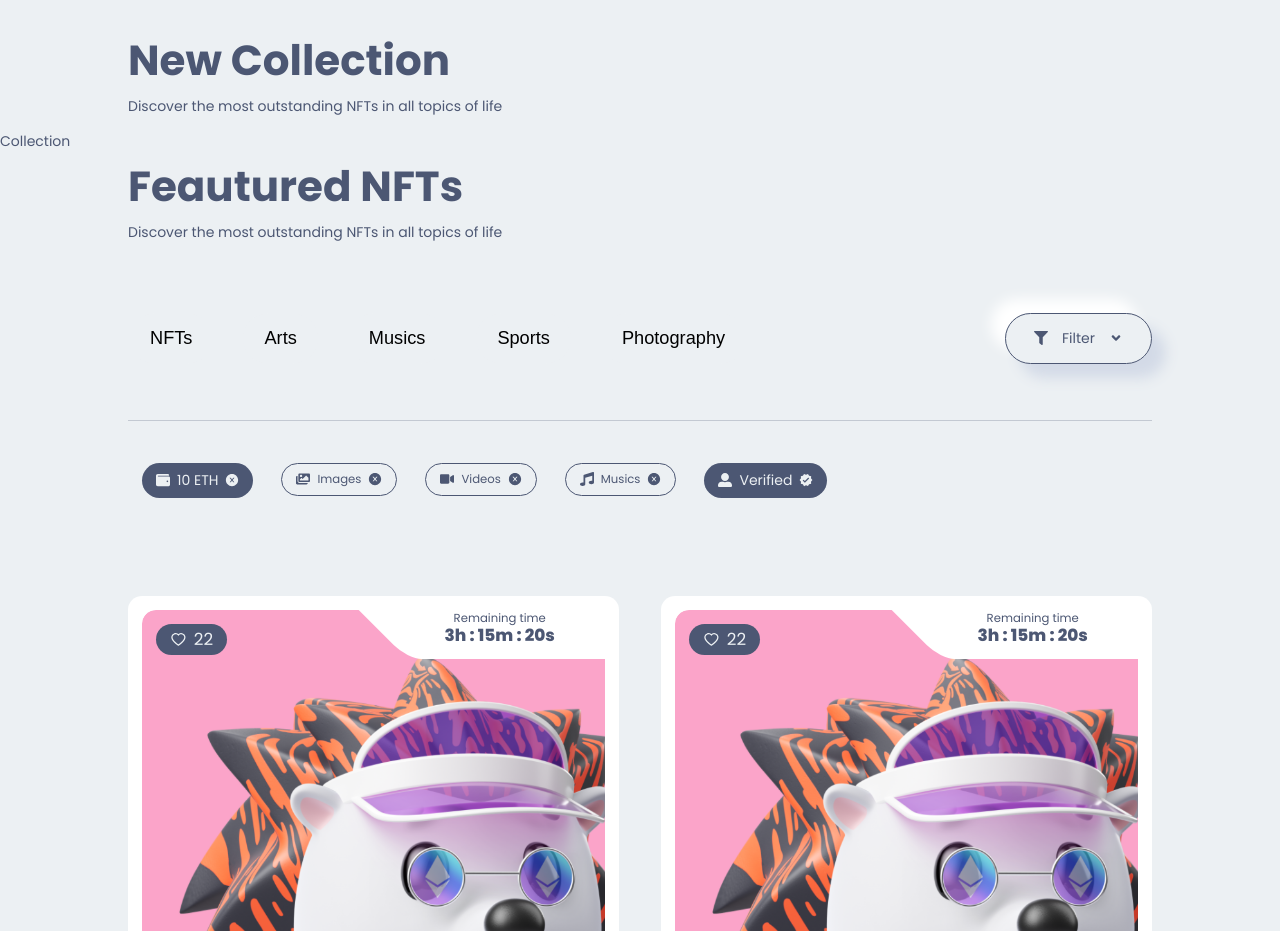
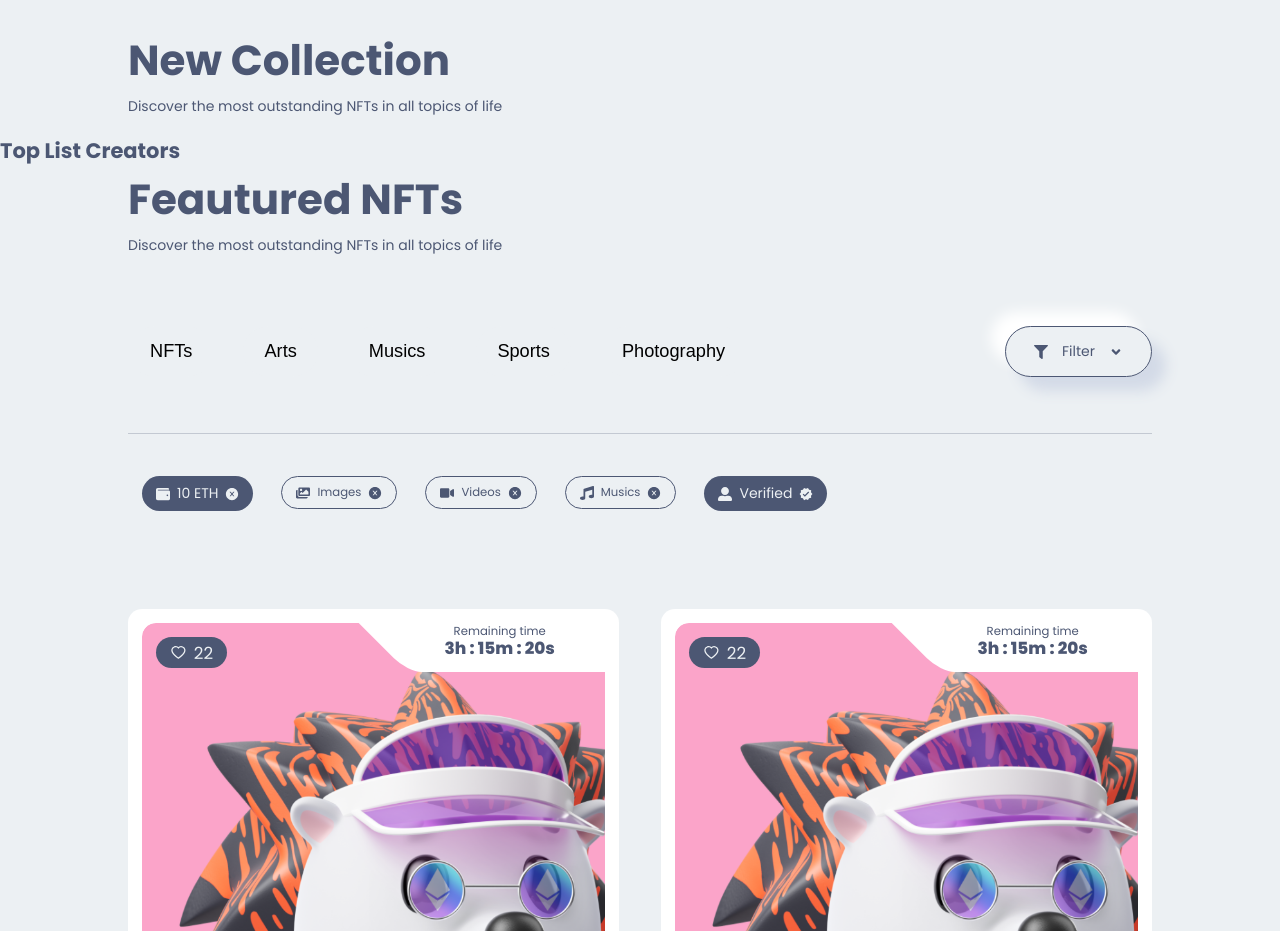
Before and after one commit to Dr-Voltron/nfttemplate, a Next.js app: page / in a window 1280 px wide. Shown: the part 2500-3431 px from the top of the page. Built offline with nearby package versions, Linux system fonts and the light colour scheme.

Commit message:
Update Collection.jsx

```diff
--- a/components/Collection/Collection.jsx
+++ b/components/Collection/Collection.jsx
@@ -8,7 +8,23 @@ import {
 import Style from "./Collection.module.css";
 import DaysComponents from "./DaysComponents/DaysComponents";
 const Collection = () => {
-  return <div>Collection</div>;
+  const [popular, setPopular] = useState(true);
+  const [following, setFollowing] = useState(false);
+  const [news, setNews] = useState(false);
+
+  const CardArray = [1, 2, 3, 4, 5, 6, 7, 8];
+  const followingArray = [1, 2, 3, 4];
+  const newsArray = [1, 2, 3, 4, 5, 6];
+  return (
+    <div className={Style.collection}>
+      <div className={Style.collection_title}>
+        <h2>Top List Creators</h2>
+        <div className={Style.collection_collections}>
+          <div className={Style.collection_collections_btn}></div>
+        </div>
+      </div>
+    </div>
+  );
 };
 
 export default Collection;
```
